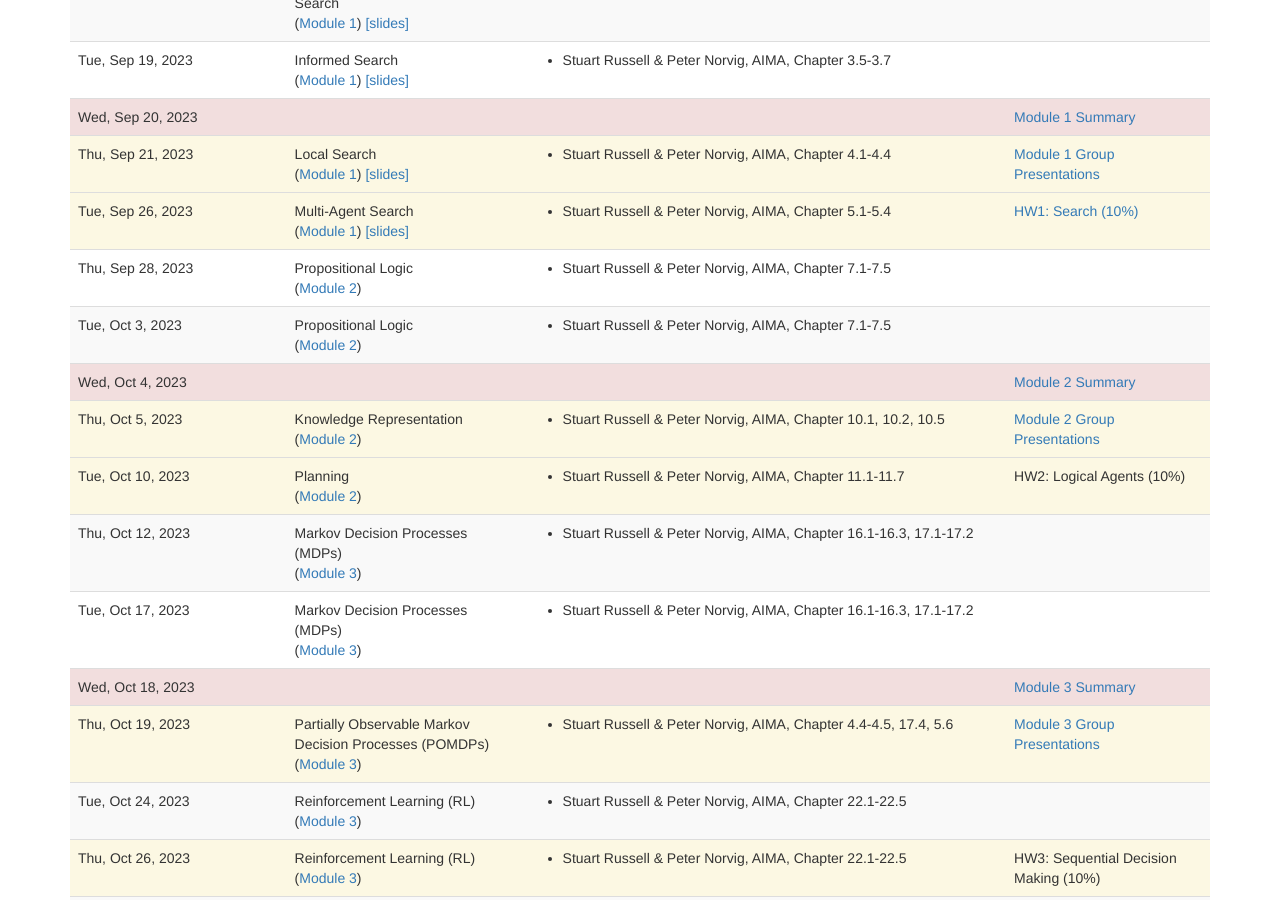
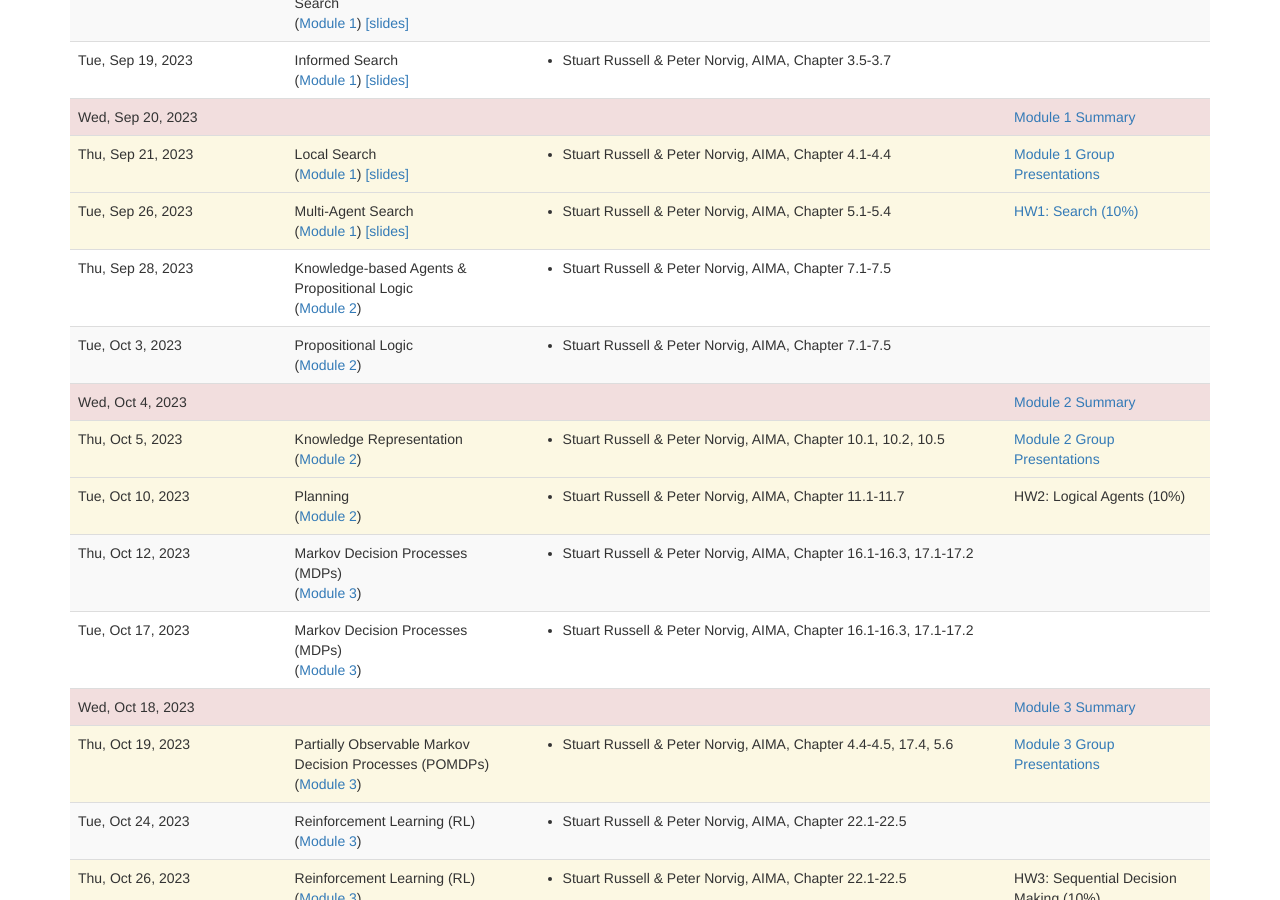
Before and after one commit to lara-martin/Principles-of-AI, a Jekyll site: the page built from lectures.md, in a window 1280 px wide and 900 px high, scrolled down 518 px. Built offline with Jekyll 4.4.1, drawn with Linux system fonts in a browser that asks for light colours; nearby versions of some CDN libraries; a script that is not in the unit is left out.

Commit message:
Update lectures.yaml

```diff
--- a/_data/lectures.yaml
+++ b/_data/lectures.yaml
@@ -82,7 +82,7 @@
       url: search/search.html
 -
   date: 2023-09-28
-  title: Propositional Logic
+  title: Knowledge-based Agents & Propositional Logic
 -
   date: 2023-10-03
   title: Propositional Logic
```
